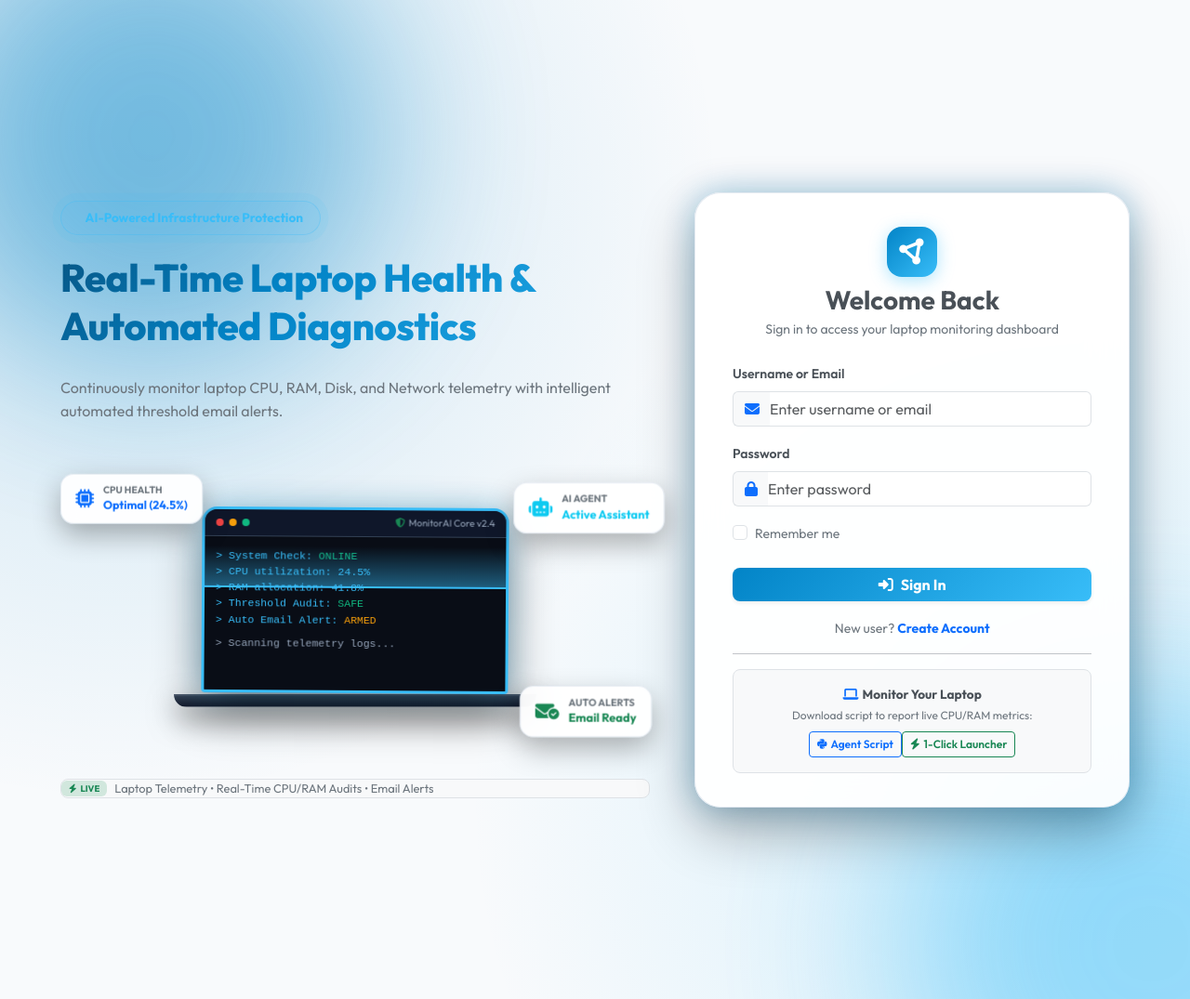
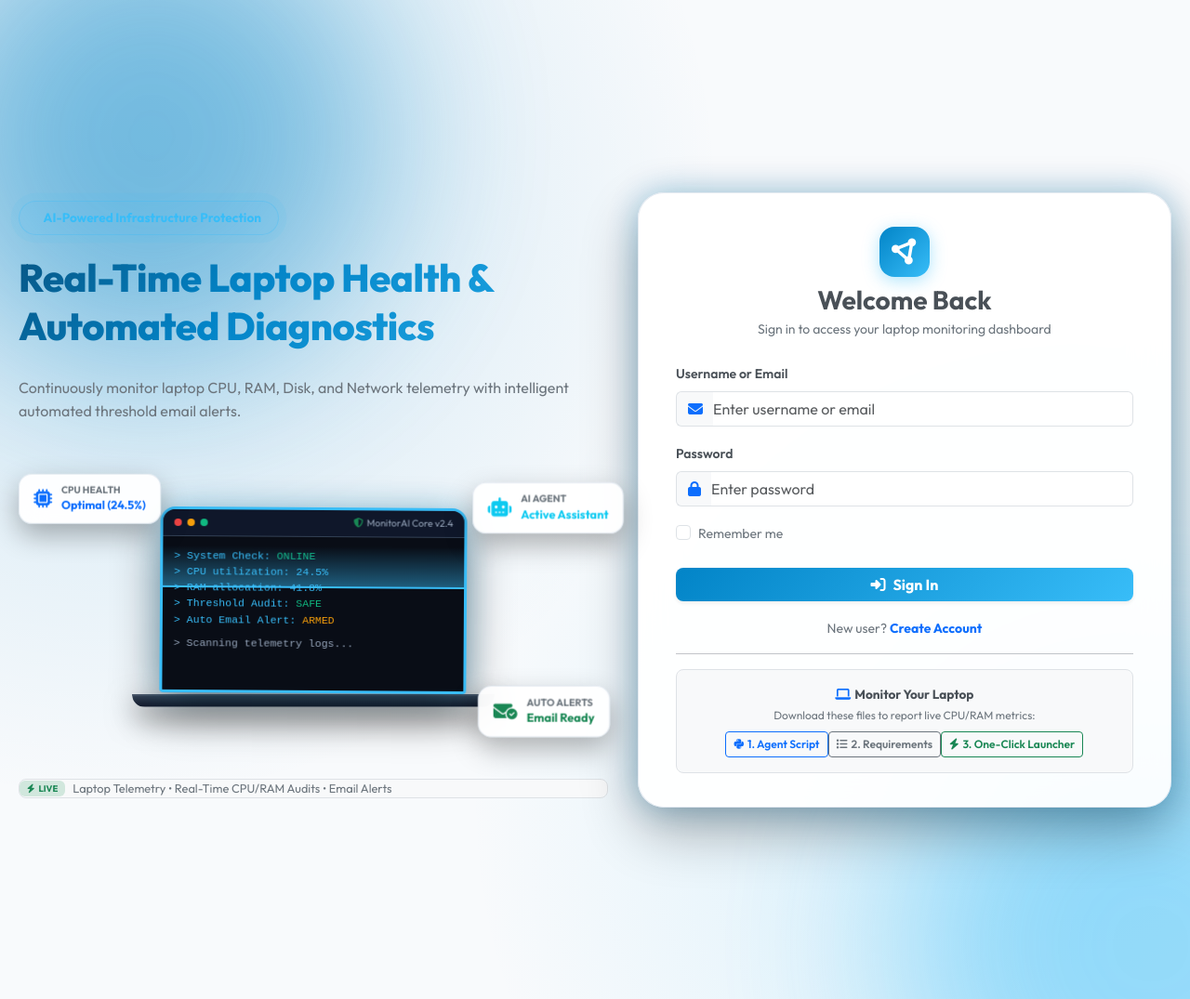
Before and after one commit to Chanthriha2806/Mini-project, a Flask app: page /auth/login in a window 1280 px wide. Shown: the whole page at 93% size. Run offline with Flask 3, Linux system fonts and the light colour scheme.

Commit message:
Restore all 3 client agent download buttons on login page and optimize split screen layout

```diff
--- a/app/static/css/style.css
+++ b/app/static/css/style.css
@@ -1009,11 +1009,11 @@ body {
 
 .auth-split-grid {
     width: 100%;
-    max-width: 1150px;
+    max-width: 1240px;
     margin: auto;
     display: grid;
-    grid-template-columns: 1.15fr 0.85fr;
-    gap: 3rem;
+    grid-template-columns: 1.05fr 0.95fr;
+    gap: 2rem;
     align-items: center;
     position: relative;
     z-index: 2;
@@ -1022,7 +1022,8 @@ body {
 @media (max-width: 991px) {
     .auth-split-grid {
         grid-template-columns: 1fr;
-        max-width: 520px;
+        max-width: 540px;
+        gap: 2.5rem;
     }
     .auth-hero-showcase {
         text-align: center;
--- a/app/templates/auth/login.html
+++ b/app/templates/auth/login.html
@@ -144,13 +144,16 @@
                     <span class="d-block text-dark-emphasis fw-bold mb-1" style="font-size: 0.85rem;">
                         <i class="fa-solid fa-laptop text-primary me-1"></i>Monitor Your Laptop
                     </span>
-                    <span class="d-block text-secondary mb-2" style="font-size: 0.75rem;">Download script to report live CPU/RAM metrics:</span>
+                    <span class="d-block text-secondary mb-2" style="font-size: 0.75rem;">Download these files to report live CPU/RAM metrics:</span>
                     <div class="d-flex justify-content-center gap-1.5 flex-wrap">
                         <a href="{{ url_for('static', filename='downloads/client_agent.py') }}" class="btn btn-sm btn-outline-primary fw-semibold px-2 py-1" download style="font-size: 0.75rem;">
-                            <i class="fa-brands fa-python me-1"></i>Agent Script
+                            <i class="fa-brands fa-python me-1"></i>1. Agent Script
+                        </a>
+                        <a href="{{ url_for('static', filename='downloads/requirements.txt') }}" class="btn btn-sm btn-outline-secondary fw-semibold px-2 py-1" download style="font-size: 0.75rem;">
+                            <i class="fa-solid fa-list me-1"></i>2. Requirements
                         </a>
                         <a href="{{ url_for('static', filename='downloads/run_client.bat') }}" class="btn btn-sm btn-outline-success fw-semibold px-2 py-1" download style="font-size: 0.75rem;">
-                            <i class="fa-solid fa-bolt me-1"></i>1-Click Launcher
+                            <i class="fa-solid fa-bolt me-1"></i>3. One-Click Launcher
                         </a>
                     </div>
                 </div>
```
